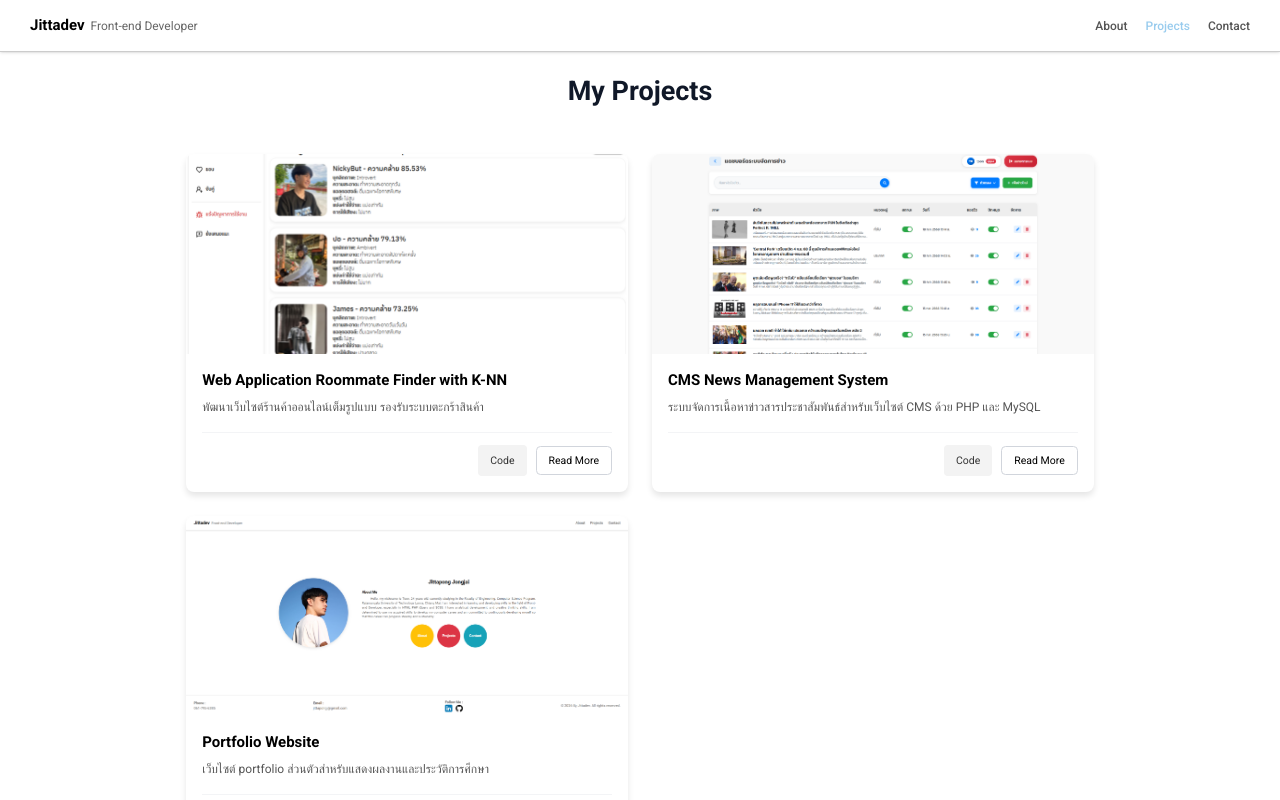
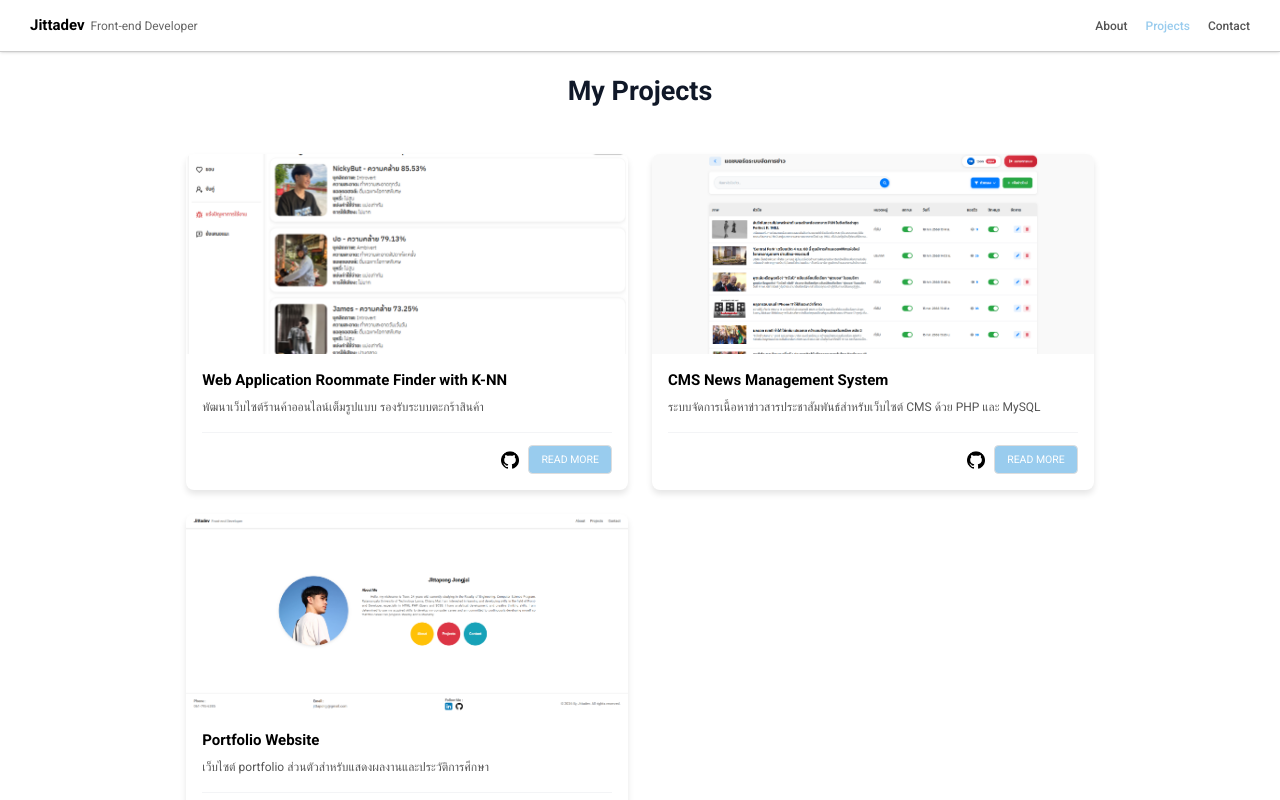
Before and after one commit to Jittapongj/Portfolio, a React (Vite) app: page / in a window 1280 px wide. Both pictures are taken after a click on the element "Projects". Shown: the top 800 px of the page. Built offline with nearby package versions, Linux system fonts and the light colour scheme.

Commit message:
update: fix button project card

```diff
--- a/src/components/ui/card.jsx
+++ b/src/components/ui/card.jsx
@@ -1,5 +1,6 @@
 import '../../styles/ui/card.scss';
 import PlaceholderImage from '../../assets/images/placeholder.png';
+import GithubImage from '../../assets/images/github.png';
 
 export const ProjectCard = ({ title, description, image, gitUrl }) => {
     return (
@@ -19,9 +20,11 @@ export const ProjectCard = ({ title, description, image, gitUrl }) => {
                 <p className="des text-sm mb-4 line-clamp-3">{description}</p>
                 <div className="readmore flex justify-end items-center gap-3 mt-auto pt-4 border-t border-gray-100">
                     {gitUrl && (
-                        <a href={gitUrl} target="_blank" rel="noopener noreferrer" className="text-sm px-4 py-2" > Code </a>
+                        <a href={gitUrl} target="_blank" rel="noopener noreferrer" className="" >
+                            <img src={GithubImage} alt="GitHub" className='w-6 h-6 bg-white'/>
+                        </a>
                     )}
-                    <div className="readmore text-sm px-4 py-2 border border-gray-300 rounded-md"> Read More </div>
+                    <div className="btn-readmore text-sm px-4 py-2 border border-gray-300 rounded-md"> Read More </div>
                 </div>
             </div>
         </div>
--- a/src/styles/ui/button.scss
+++ b/src/styles/ui/button.scss
@@ -1,4 +1,4 @@
-@import '../_mixins';
+@import '../mixins';
 
 .btn {
     display: inline-block;
@@ -29,4 +29,16 @@
     &-contact {
         @include circle-btn(#17a2b8);
     }
+
+    &-readmore {
+        background-color: #99CCEE;
+        color: white;
+        border: 1px solid #ddd;
+        text-transform: uppercase;
+        cursor: pointer;
+
+        &:hover {
+            background-color: #e2e6ea;
+        }
+    }
 }
--- a/src/styles/ui/card.scss
+++ b/src/styles/ui/card.scss
@@ -25,20 +25,6 @@
                 font-size: 1rem;
                 color: #555;
                 margin-bottom: 16px;
-            }
-
-            .readmore {
-                a {
-                    background-color: #f3f3f3;
-                    padding: 8px 12px;
-                    border-radius: 4px;
-                    text-decoration: none;
-                    color: #333;
-
-                    &:hover {
-                        background-color: #e0e0e0;
-                    }
-                }
             }
         }
 
```
